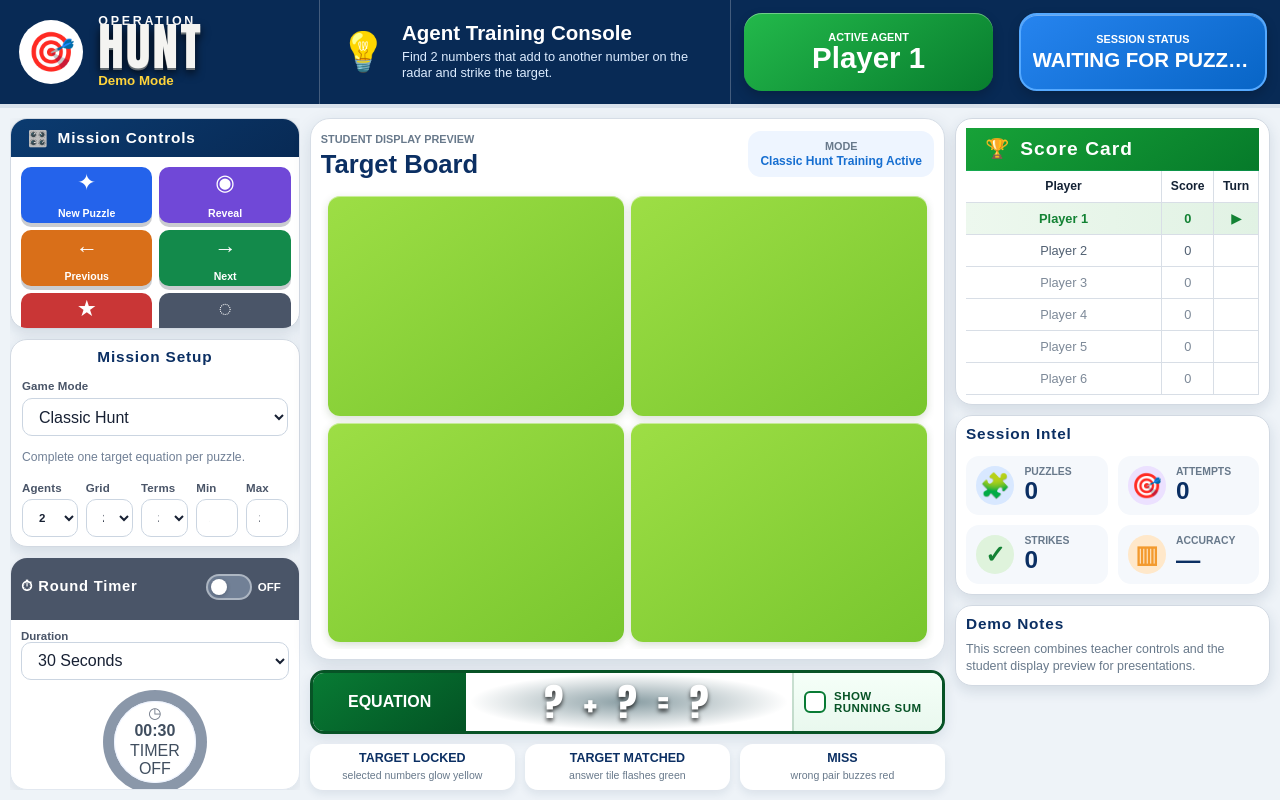
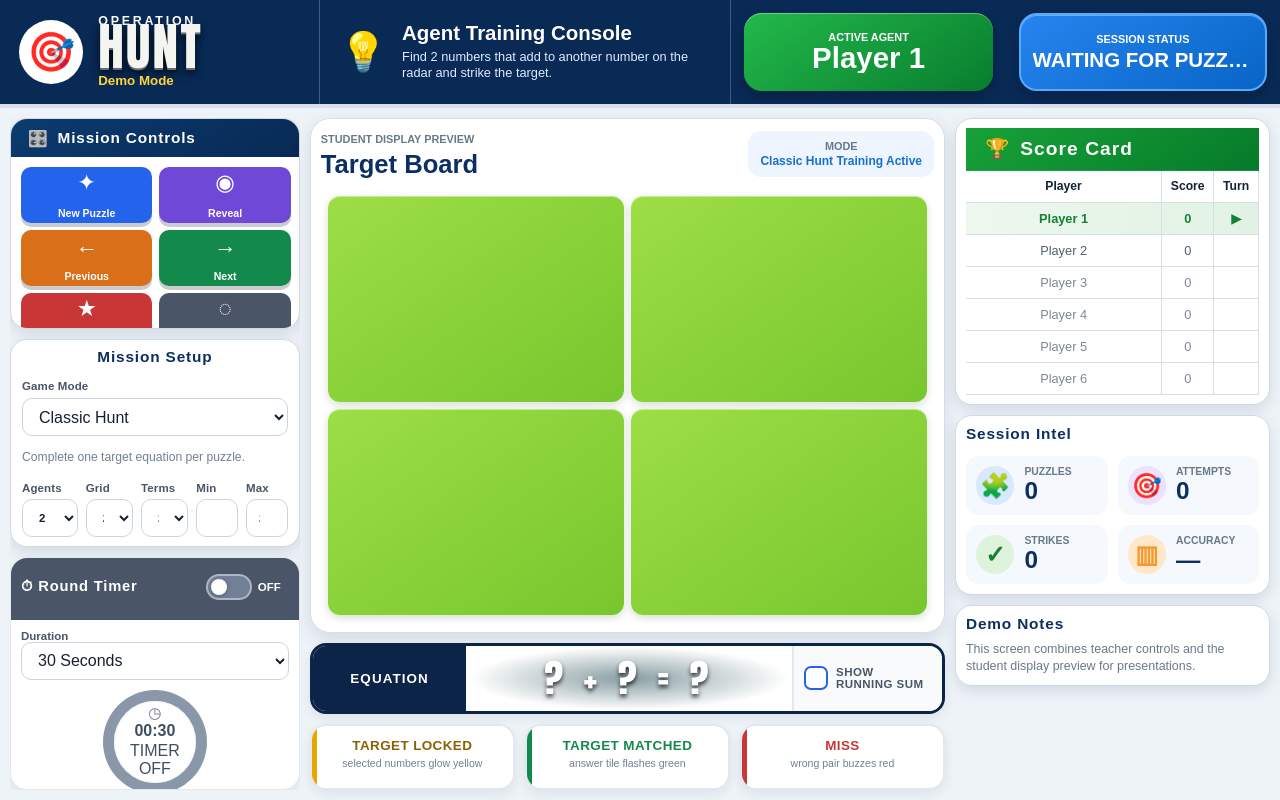
Before and after one commit to cdunmore89-eng/operation-hunt-test, a plain HTML site: page demo.html in a window 1280 px wide. Drawn offline with Linux system fonts and the light colour scheme.

Commit message:
Connect equation and feedback visual states

```diff
--- a/demo.html
+++ b/demo.html
@@ -11,6 +11,7 @@
   <link rel="stylesheet" href="css/demo.css">
   <link rel="stylesheet" href="css/operation-hunt-design-system.css">
   <link rel="stylesheet" href="css/operation-hunt-timer.css">
+  <link rel="stylesheet" href="css/operation-hunt-feedback.css">
 </head>
 
 <body class="demo-page mode-classic">
@@ -207,9 +208,9 @@
           <div id="puzzle-board" class="puzzle-board demo-puzzle-board grid-size-2" aria-label="Operation Hunt puzzle board"></div>
         </section>
 
-        <section class="demo-equation-card">
+        <section class="demo-equation-card" aria-label="Equation">
           <span>EQUATION</span>
-          <strong id="equation-display">Hidden</strong>
+          <strong id="equation-display" aria-live="polite">Hidden</strong>
 
           <label class="running-sum-toggle" for="running-sum-toggle">
             <input id="running-sum-toggle" type="checkbox">
@@ -218,18 +219,18 @@
           </label>
         </section>
 
-        <section class="demo-feedback-strip">
-          <article>
+        <section class="demo-feedback-strip" aria-label="Attempt feedback legend">
+          <article data-feedback="locked" aria-current="false">
             <span>TARGET LOCKED</span>
             <small>selected numbers glow yellow</small>
           </article>
 
-          <article>
+          <article data-feedback="matched" aria-current="false">
             <span>TARGET MATCHED</span>
             <small>answer tile flashes green</small>
           </article>
 
-          <article>
+          <article data-feedback="miss" aria-current="false">
             <span>MISS</span>
             <small>wrong pair buzzes red</small>
           </article>
@@ -309,6 +310,7 @@
   <script src="js/puzzle-engine.js"></script>
   <script src="js/demo.js"></script>
   <script src="js/demo-timer-ui.js"></script>
+  <script src="js/demo-feedback-ui.js"></script>
 
 </body>
 
```
